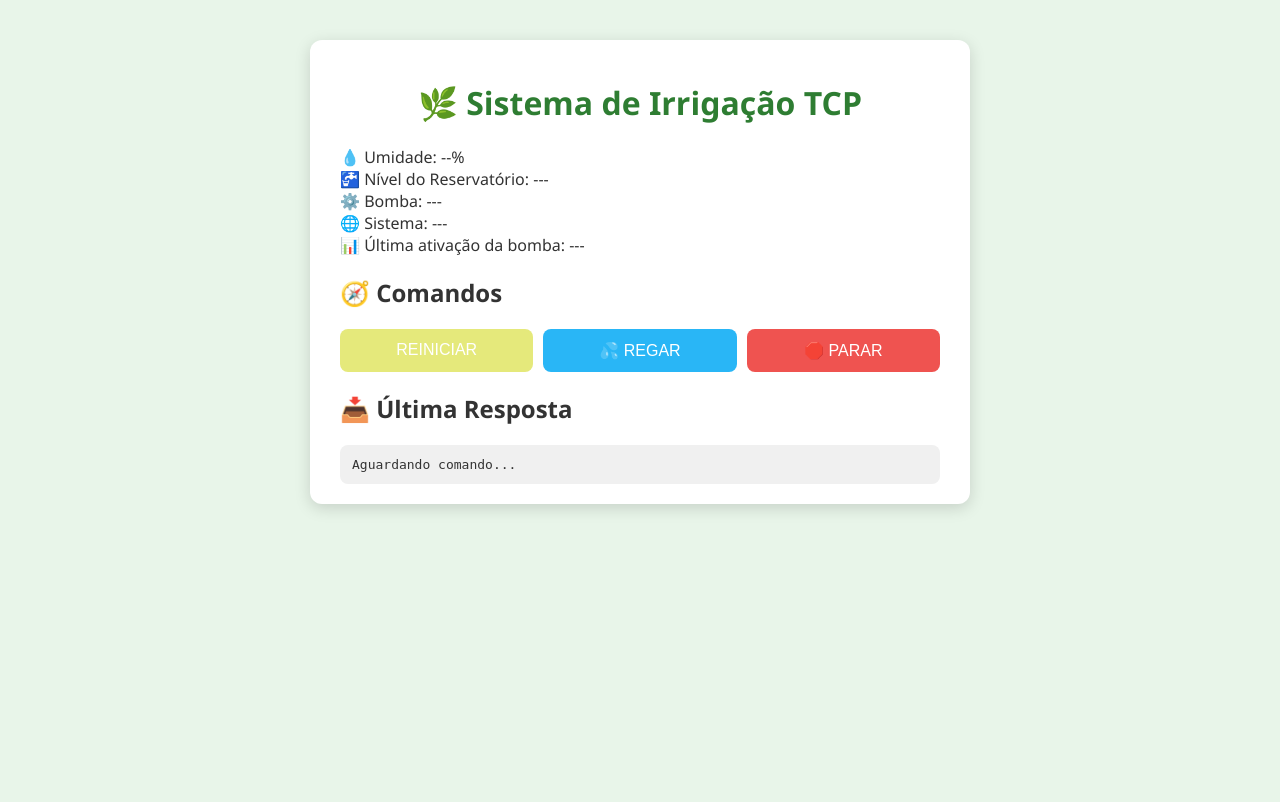
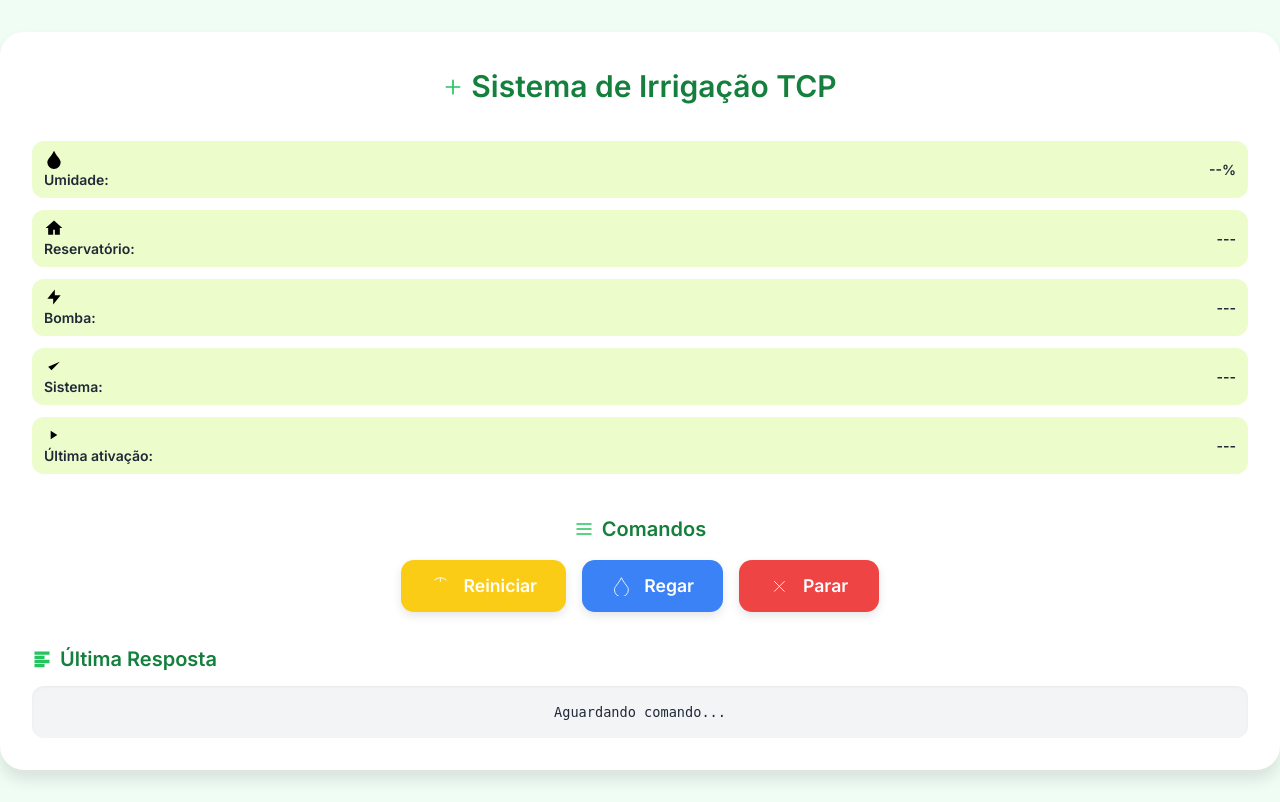
Before and after one commit to ArtPires/Monitoramento-Automatico, a Flask app: page / in a window 1280 px wide. Before the commit the page ends 511 px from the top, so only its background shows below. Run offline with Flask 3, Linux system fonts and the light colour scheme; data that the repository does not hold is empty; some libraries are stand-ins or nearby versions.

Commit message:
Mudando layout e design da interface

```diff
--- a/interface/web_interface/static/style.css
+++ b/interface/web_interface/static/style.css
@@ -1,68 +1,150 @@
 body {
-  font-family: 'Segoe UI', sans-serif;
-  background: #e8f5e9;
-  margin: 0;
-  padding: 0;
-  color: #333;
+  font-family: 'Inter', sans-serif;
 }
 
 .container {
-  max-width: 600px;
-  margin: 40px auto;
-  background: #fff;
-  border-radius: 12px;
-  padding: 20px 30px;
-  box-shadow: 0 4px 16px rgba(0, 0, 0, 0.15);
+  max-width: 640px;
+  margin: 2rem auto;
+  padding: 2rem;
+  background: white;
+  border-radius: 1.5rem;
+  box-shadow: 0 10px 15px rgba(0, 0, 0, 0.1);
 }
 
-header h1 {
+.titulo {
   text-align: center;
-  color: #2e7d32;
+  margin-bottom: 2rem;
 }
 
-.status p {
-  font-size: 1.1rem;
-  margin: 8px 0;
+.titulo h1 {
+  font-size: 1.875rem;
+  font-weight: 700;
+  color: #15803d;
+  display: flex;
+  justify-content: center;
+  align-items: center;
+  gap: 0.5rem;
 }
 
-.commands h2, .response h2 {
-  margin-top: 20px;
+.icon {
+  width: 1.25rem;
+  height: 1.25rem;
+  stroke-width: 2;
+  color: #4ade80;
 }
 
-.button-group {
+.icon-green {
+  stroke: #22c55e;
+  fill: none;
+}
+
+.info {
+  display: grid;
+  gap: 0.75rem;
+  margin-bottom: 2.5rem;
+}
+
+.info-card {
+  background-color: #ecfccb;
+  padding: 0.5rem 0.75rem;
+  border-radius: 0.75rem;
   display: flex;
   justify-content: space-between;
-  gap: 10px;
-  margin-top: 10px;
+  align-items: center;
+  font-size: 0.875rem;
+  font-weight: 600;
 }
 
-.button-group button {
-  flex: 1;
-  padding: 12px;
-  font-size: 1rem;
-  border: none;
-  border-radius: 8px;
-  background-color: #e5e97b;
-  color: white;
-  cursor: pointer;
-  transition: 0.3s;
+.comandos {
+  text-align: center;
+  margin-bottom: 2rem;
 }
 
-.button-group button:nth-child(2) {
-  background-color: #29b6f6;
-}
-.button-group button:nth-child(3) {
-  background-color: #ef5350;
+.comandos h2 {
+  font-size: 1.25rem;
+  font-weight: 600;
+  color: #15803d;
+  display: flex;
+  justify-content: center;
+  align-items: center;
+  gap: 0.5rem;
+  margin-bottom: 1rem;
 }
 
-.button-group button:hover {
-  filter: brightness(0.9);
+.botoes {
+  display: flex;
+  justify-content: center;
+  flex-wrap: wrap;
+  gap: 1rem;
 }
 
-#last-response {
-  background-color: #f0f0f0;
-  padding: 12px;
-  border-radius: 8px;
-  margin-top: 10px;
+.botao {
+  display: flex;
+  align-items: center;
+  gap: 0.8rem;
+  padding: 0.8rem 1.8rem; /* espaçamento médio */
+  font-size: 1.1rem;      /* fonte maior que padrão, menor que antes */
+  font-weight: 700;
+  border-radius: 0.8rem;
+  color: white;
+  transition: background 0.3s ease;
+  box-shadow: 0 4px 10px rgba(0, 0, 0, 0.1);
+  min-width: 140px;
+  justify-content: center;
+  cursor: pointer;
+}
+
+.icon-btn {
+  width: 1.3rem;
+  height: 1.3rem;
+  stroke: currentColor;
+  fill: none;
+}
+
+.botao.amarelo {
+  background-color: #facc15;
+}
+
+.botao.amarelo:hover {
+  background-color: #eab308;
+}
+
+.botao.azul {
+  background-color: #3b82f6;
+}
+
+.botao.azul:hover {
+  background-color: #2563eb;
+}
+
+.botao.vermelho {
+  background-color: #ef4444;
+}
+
+.botao.vermelho:hover {
+  background-color: #dc2626;
+}
+
+.resposta {
+  margin-top: 1rem;
+}
+
+.resposta h2 {
+  font-size: 1.25rem;
+  font-weight: 600;
+  color: #15803d;
+  display: flex;
+  align-items: center;
+  gap: 0.5rem;
+  margin-bottom: 0.75rem;
+}
+
+.output {
+  background-color: #f3f4f6;
+  padding: 1rem;
+  border-radius: 0.75rem;
   font-family: monospace;
+  font-size: 0.85rem;
+  box-shadow: inset 0 1px 3px rgba(0, 0, 0, 0.05);
+  text-align: center;
 }
--- a/interface/web_interface/templates/index.html
+++ b/interface/web_interface/templates/index.html
@@ -4,36 +4,75 @@
   <meta charset="UTF-8">
   <title>Sistema de Irrigação TCP</title>
   <link rel="stylesheet" href="{{ url_for('static', filename='style.css') }}">
+  <link href="https://fonts.googleapis.com/css2?family=Inter:wght@400;600&display=swap" rel="stylesheet">
 </head>
-<body>
+<body class="bg-green-50 text-gray-800">
+
   <div class="container">
-    <header>
-      <h1>🌿 Sistema de Irrigação TCP</h1>
+    <header class="titulo">
+      <h1>
+        <svg xmlns="http://www.w3.org/2000/svg" class="icon icon-green" fill="none" viewBox="0 0 24 24" stroke="currentColor">
+          <path stroke-linecap="round" stroke-linejoin="round" stroke-width="2" d="M12 4v16m8-8H4" />
+        </svg>
+        Sistema de Irrigação TCP
+      </h1>
     </header>
 
-    <section class="status">
-      <div>💧 Umidade: <span id="moisture">--%</span></div>
-      <div>🚰 Nível do Reservatório: <span id="reservoir">---</span></div>
-      <div>⚙️ Bomba: <span id="pump">---</span></div>
-      <div>🌐 Sistema: <span id="system">---</span></div>
-      <div>📊 Última ativação da bomba: <span id="activations">---</span></div>
-    </section>
-
-
-    <section class="commands">
-      <h2>🧭 Comandos</h2>
-      <div class="button-group">
-        <button onclick="sendCommand('reboot')"> REINICIAR</button>
-        <button onclick="sendCommand('activate')">💦 REGAR</button>
-        <button onclick="sendCommand('deactivate')">🛑 PARAR</button>
+    <section class="info">
+      <div class="info-card">
+        <span><svg class="icon" viewBox="0 0 24 24"><path d="M12 2C8 10 4 12 4 16a8 8 0 0016 0c0-4-4-6-8-14z"/></svg> Umidade:</span>
+        <span id="moisture">--%</span>
+      </div>
+      <div class="info-card">
+        <span><svg class="icon" viewBox="0 0 24 24"><path d="M12 3L2 12h3v8h6v-6h2v6h6v-8h3z"/></svg> Reservatório:</span>
+        <span id="reservoir">---</span>
+      </div>
+      <div class="info-card">
+        <span><svg class="icon" viewBox="0 0 24 24"><path d="M13 10V3L4 14h7v7l9-11h-7z"/></svg> Bomba:</span>
+        <span id="pump">---</span>
+      </div>
+      <div class="info-card">
+        <span><svg class="icon" viewBox="0 0 24 24"><path d="M5 13l4 4L19 7"/></svg> Sistema:</span>
+        <span id="system">---</span>
+      </div>
+      <div class="info-card">
+        <span><svg class="icon" viewBox="0 0 24 24"><path d="M8 7v10l8-5z"/></svg> Última ativação:</span>
+        <span id="activations">---</span>
       </div>
     </section>
 
-    <section class="response">
-      <h2>📥 Última Resposta</h2>
-      <div id="last-response">Aguardando comando...</div>
+    <section class="comandos">
+      <h2>
+        <svg class="icon icon-green" viewBox="0 0 24 24"><path d="M3 12h18M3 6h18M3 18h18"/></svg>
+        Comandos
+      </h2>
+      <div class="botoes">
+        <button onclick="sendCommand('reboot')" class="botao amarelo">
+          <svg class="icon-btn" viewBox="0 0 24 24"><path d="M4.93 4.93a10 10 0 0114.14 0M12 2v5"/></svg>
+          Reiniciar
+        </button>
+        <button onclick="sendCommand('activate')" class="botao azul">
+          <svg class="icon-btn" viewBox="0 0 24 24"><path d="M12 2C8 10 4 12 4 16a8 8 0 0016 0c0-4-4-6-8-14z"/></svg>
+          Regar
+        </button>
+        <button onclick="sendCommand('deactivate')" class="botao vermelho">
+          <svg class="icon-btn" viewBox="0 0 24 24"><path d="M6 18L18 6M6 6l12 12"/></svg>
+          Parar
+        </button>
+      </div>
+    </section>
+
+    <section class="resposta">
+      <h2>
+        <svg class="icon icon-green" viewBox="0 0 24 24"><path d="M4 4h16v2H4zM4 9h10v2H4zM4 14h16v2H4zM4 19h10v2H4z"/></svg>
+        Última Resposta
+      </h2>
+      <div id="last-response" class="output">
+        Aguardando comando...
+      </div>
     </section>
   </div>
   <script src="{{ url_for('static', filename='script.js') }}"></script>
+  <script src="https://cdn.tailwindcss.com"></script>
 </body>
 </html>
```
